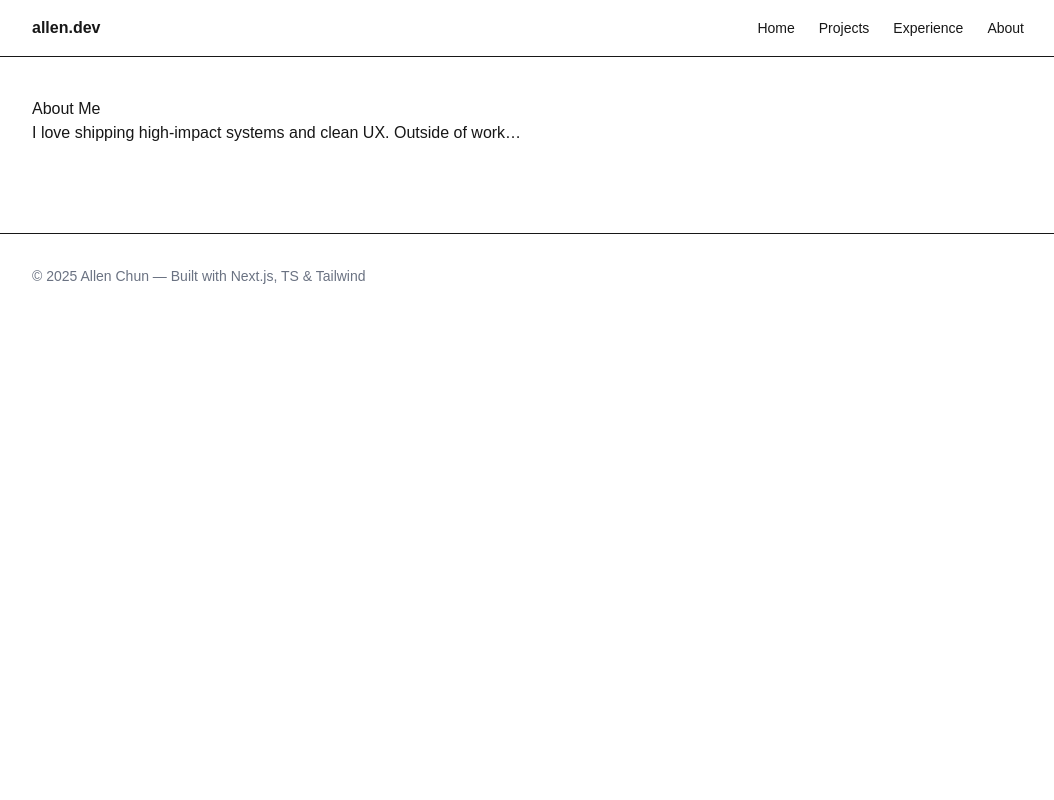
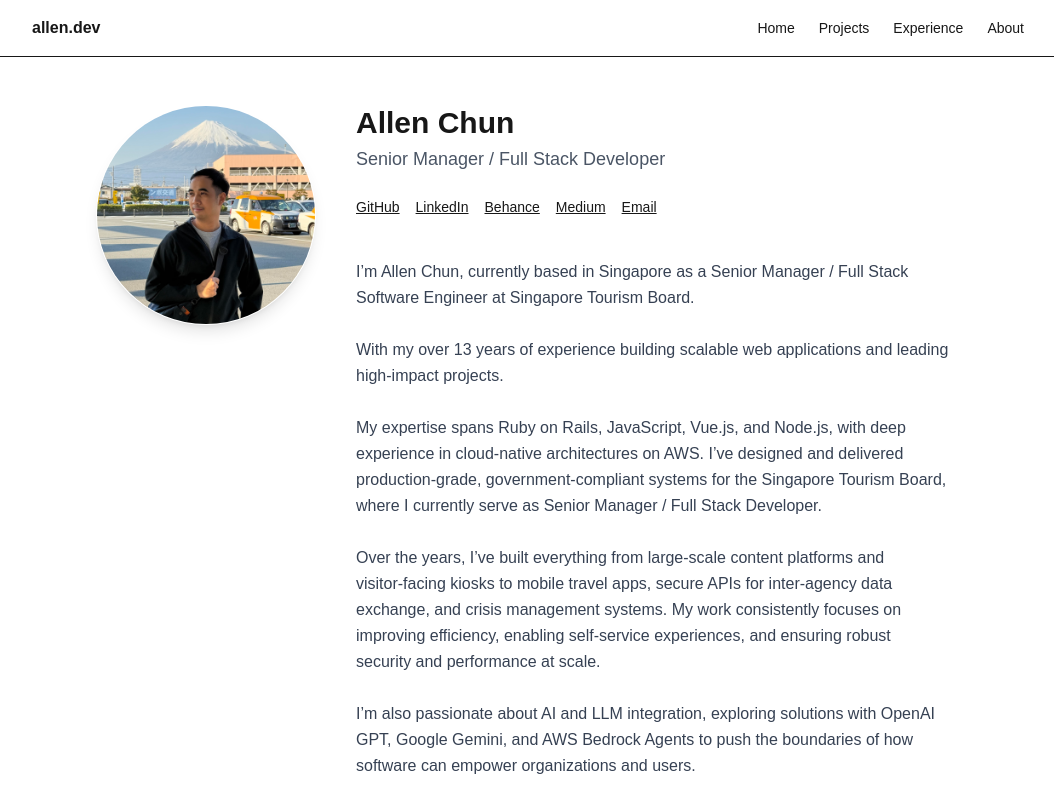
Before and after one commit to ChunAllen/allenchun-website, a Next.js app: page /about in a window 1280 px wide. Shown: the top 800 px of the page, without its empty margins (112-1166 px from the left). Built offline with nearby package versions, Linux system fonts and the light colour scheme.

Commit message:
Added about me info

```diff
--- a/src/app/(site)/about/page.tsx
+++ b/src/app/(site)/about/page.tsx
@@ -1,8 +1,84 @@
+// src/app/(site)/about/page.tsx
+import Image from "next/image";
+import { about } from "@/data/about";
+
 export default function AboutPage() {
   return (
-    <div className="py-10 prose max-w-none">
-      <h1>About Me</h1>
-      <p>I love shipping high-impact systems and clean UX. Outside of work…</p>
+    <div className="py-12">
+      <div className="mx-auto max-w-4xl px-4 flex flex-col items-center text-center md:flex-row md:text-left md:items-start md:gap-10">
+
+        {/* Profile Image */}
+        <div className="flex-shrink-0 mb-6 md:mb-0">
+          <Image
+            src="/images/profile.jpg"
+            alt={about.name}
+            width={220}
+            height={220}
+            className="rounded-full object-cover shadow-lg border"
+            priority
+          />
+        </div>
+
+        {/* Text Content */}
+        <div>
+          <h1 className="text-3xl font-bold">{about.name}</h1>
+          <h2 className="text-lg text-gray-600 mt-1">{about.title}</h2>
+           {/* Social Links */}
+          <div className="flex gap-4 mt-6 flex-wrap">
+            {about.socials.github && (
+              <a
+                href={about.socials.github}
+                target="_blank"
+                rel="noopener noreferrer"
+                className="text-sm underline hover:text-blue-600"
+              >
+                GitHub
+              </a>
+            )}
+            {about.socials.linkedin && (
+              <a
+                href={about.socials.linkedin}
+                target="_blank"
+                rel="noopener noreferrer"
+                className="text-sm underline hover:text-blue-600"
+              >
+                LinkedIn
+              </a>
+            )}
+            {about.socials.behance && (
+              <a
+                href={about.socials.behance}
+                target="_blank"
+                rel="noopener noreferrer"
+                className="text-sm underline hover:text-blue-600"
+              >
+                Behance
+              </a>
+            )}
+            {about.socials.medium && (
+              <a
+                href={about.socials.medium}
+                target="_blank"
+                rel="noopener noreferrer"
+                className="text-sm underline hover:text-blue-600"
+              >
+                Medium
+              </a>
+            )}
+            <a
+              href={`mailto:${about.socials.email}`}
+              className="text-sm underline hover:text-blue-600"
+            >
+              Email
+            </a>
+          </div>
+
+          <p className="mt-4 leading-relaxed text-gray-700 whitespace-pre-line">
+            {about.summary}
+          </p>
+
+        </div>
+      </div>
     </div>
   );
 }
--- /dev/null
+++ b/src/data/about.ts
@@ -0,0 +1,33 @@
+export const about = {
+  name: "Allen Chun",
+  title: "Senior Manager / Full Stack Developer",
+  location: "Singapore",
+  summary: `
+    I’m Allen Chun, currently based in Singapore as a Senior Manager / Full Stack Software Engineer at Singapore Tourism Board.
+
+    With my over 13 years of experience building scalable web applications and leading high-impact projects.
+
+    My expertise spans Ruby on Rails, JavaScript, Vue.js, and Node.js, with deep
+    experience in cloud-native architectures on AWS. I’ve designed and delivered
+    production-grade, government-compliant systems for the Singapore Tourism Board,
+    where I currently serve as Senior Manager / Full Stack Developer.
+
+    Over the years, I’ve built everything from large-scale content platforms and
+    visitor-facing kiosks to mobile travel apps, secure APIs for inter-agency data
+    exchange, and crisis management systems. My work consistently focuses on
+    improving efficiency, enabling self-service experiences, and ensuring robust
+    security and performance at scale.
+
+    I’m also passionate about AI and LLM integration, exploring solutions with OpenAI GPT, Google Gemini, and AWS Bedrock Agents to push the boundaries of how software can empower organizations and users.
+
+    When I’m not coding, you’ll probably find me exploring new tech stacks, mentoring
+    teams on clean, scalable practices, or spending time with my family while dreaming up  the next big idea.
+  `,
+  socials: {
+    email: "allen.chun@hotmail.com",
+    github: "https://github.com/ChunAllen",
+    linkedin: "https://ph.linkedin.com/pub/allen-chun/49/a0b/64b",
+    behance: "https://www.behance.net/allen_chun",
+    medium: "https://allenchun.medium.com/",
+  },
+};
```
Also changed, not shown: public/images/profile.jpg (added).
